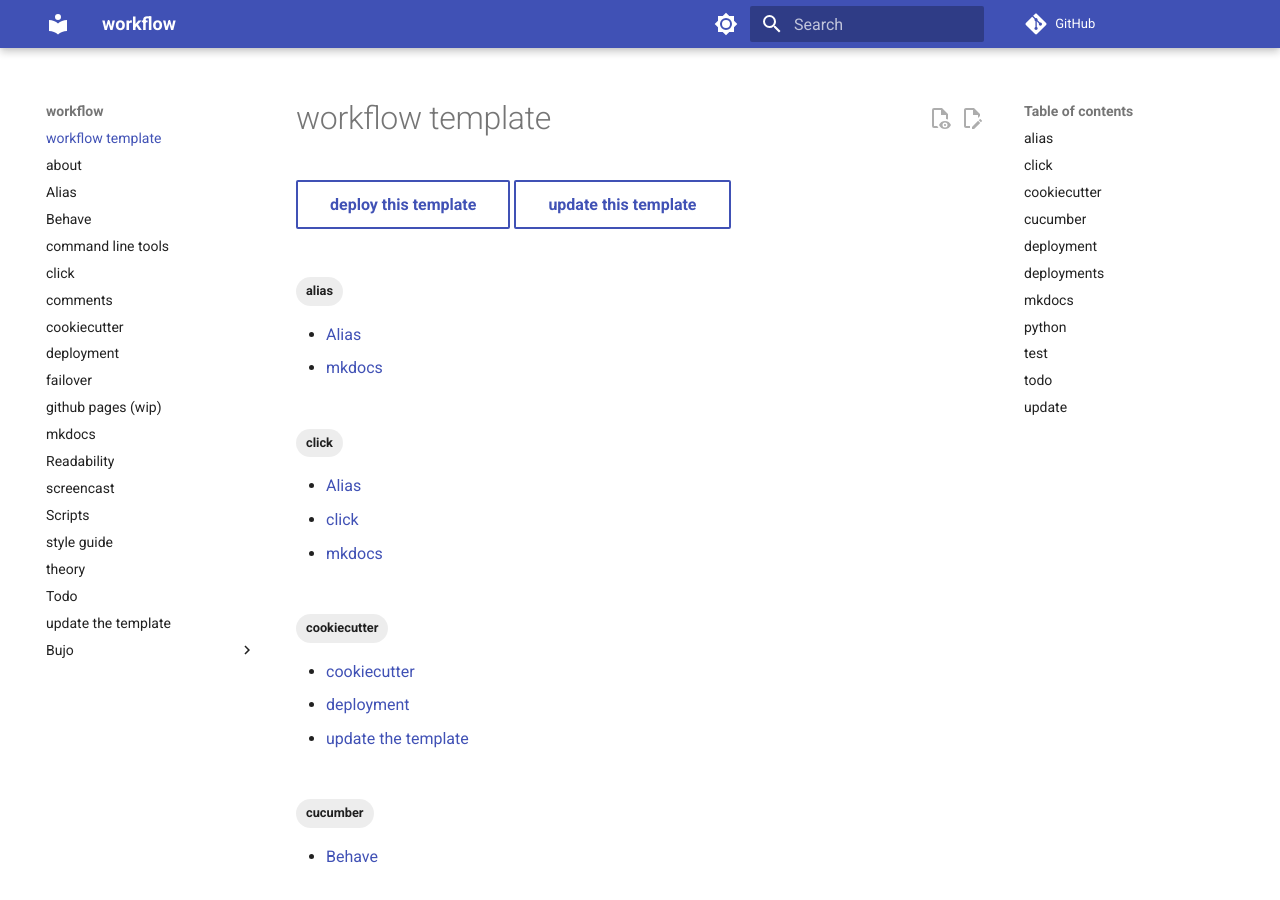
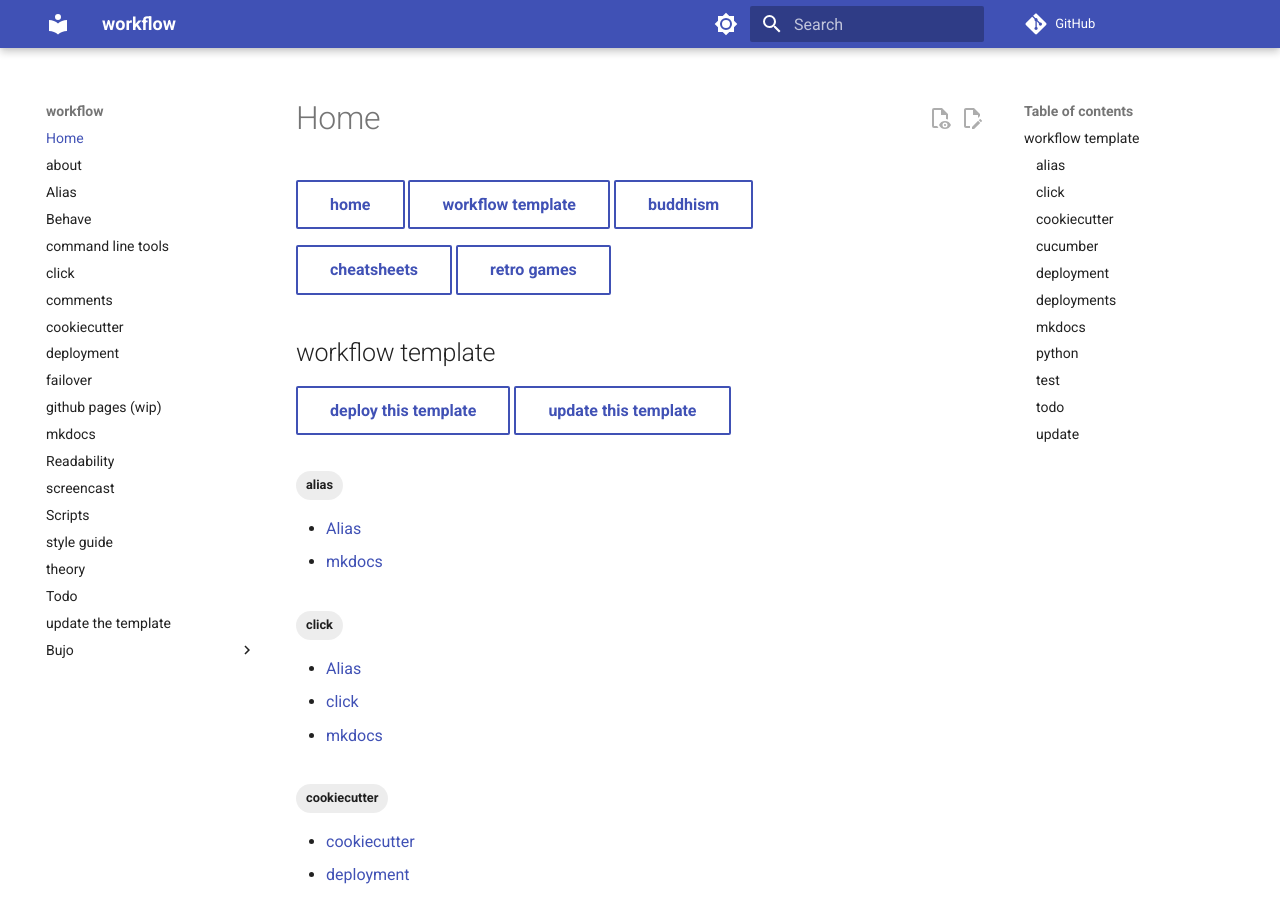
Before and after one commit to shane0/workflow, an MkDocs documentation site: the page built from docs/index.md, in a window 1280 px wide and 900 px high. Built offline with MkDocs 1.6.1 and Material for MkDocs 9.7.7, drawn with Linux system fonts in a browser that asks for light colours; comment, search, counter and statistics services are not loaded; the version menu is left out.

Commit message:
'buttons'

```diff
--- a/docs/index.md
+++ b/docs/index.md
@@ -1,4 +1,12 @@
-# workflow template
+
+[home](https://shane0.github.io){ .md-button }
+[workflow template](workflow/){ .md-button }
+[buddhism](buddhism/){ .md-button }
+
+[cheatsheets](cheatsheets/){ .md-button }
+[retro games](adventure/){ .md-button }
+
+## workflow template
 
 [deploy this template](deploy.md){ .md-button } [update this template](update.md){ .md-button }
 
```
